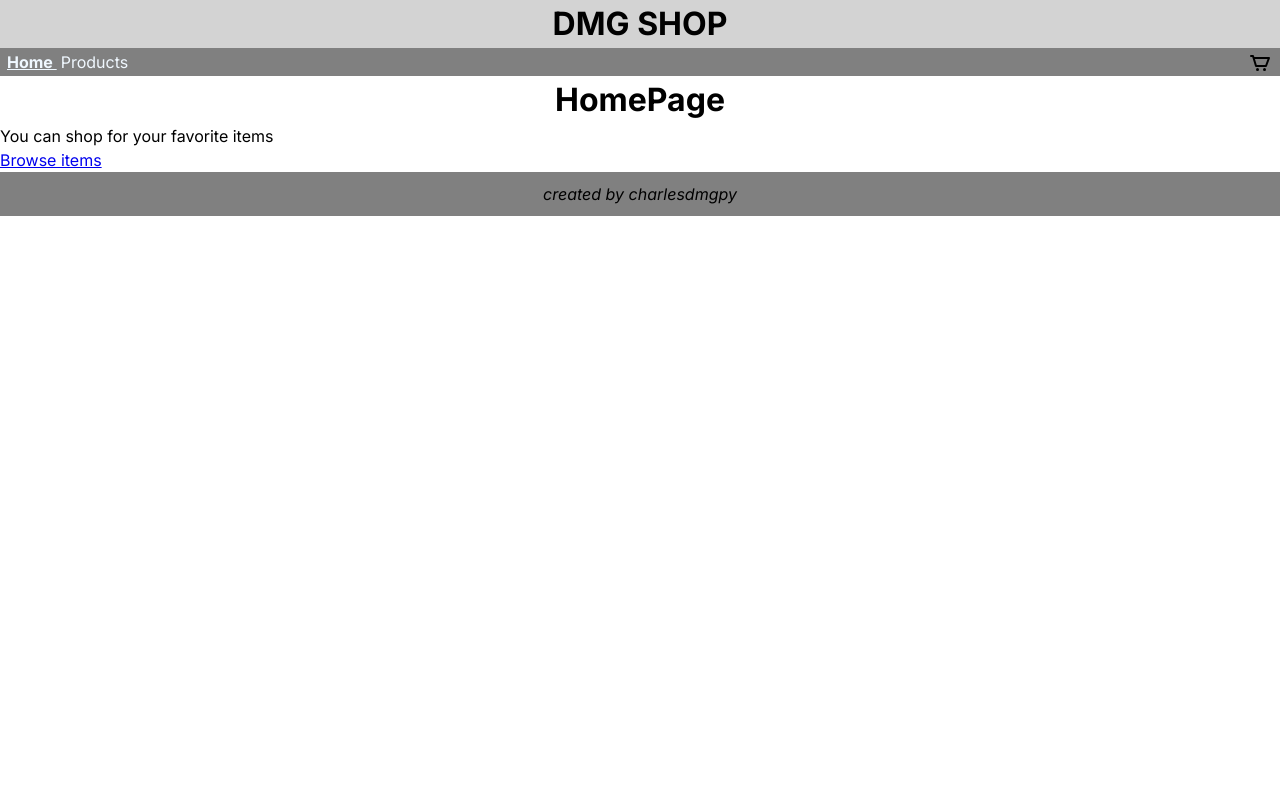
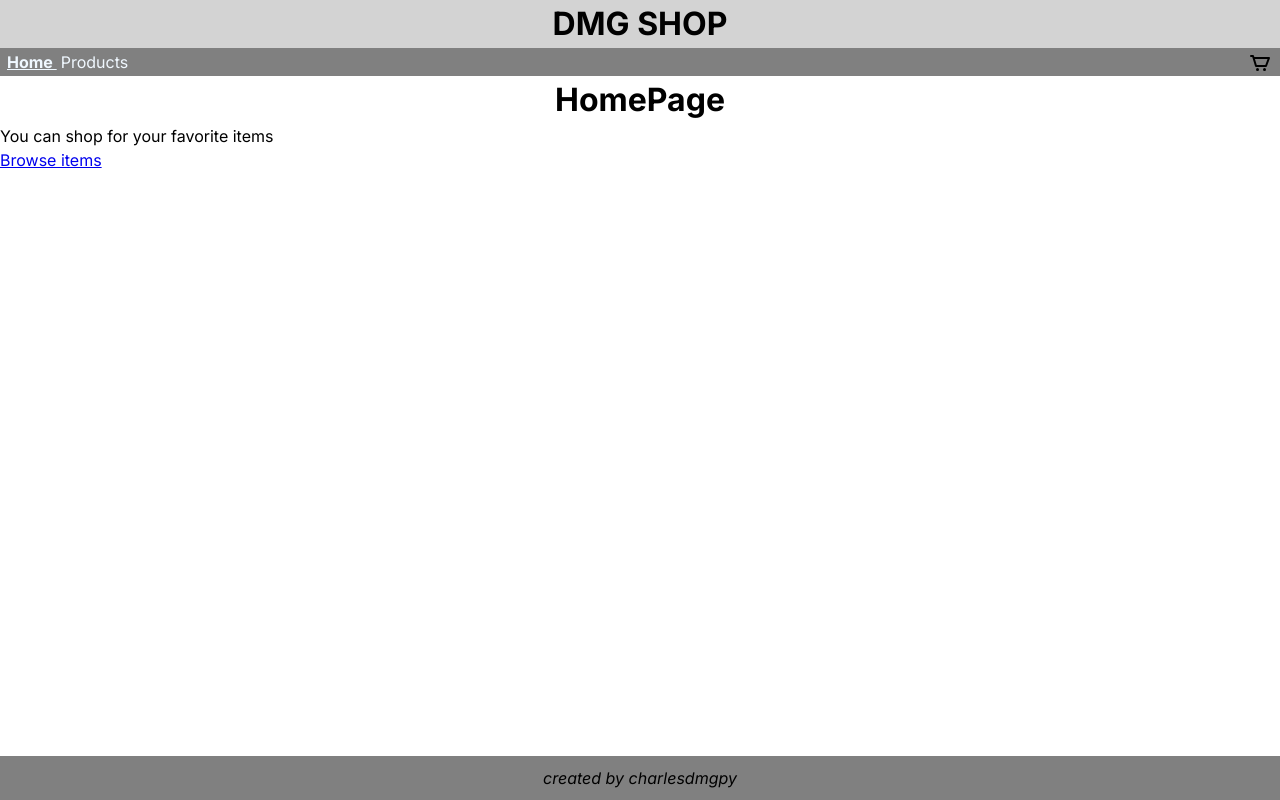
Before and after one commit to charlesdmg-hash/catalogo_de_productos_con_carrito, a React (Vite) app: page / in a window 1280 px wide. Built offline with nearby package versions, Linux system fonts and the light colour scheme.

Commit message:
Styled pages nav in products, fixed footer down and styled not found page

```diff
--- a/index.html
+++ b/index.html
@@ -13,11 +13,7 @@
     <title>DMG SHOP</title>
   </head>
   <body>
-
-    <main>
-      <div id="root"></div>
-    </main>
-
+    <div id="root"></div>
     <script type="module" src="/src/main.jsx"></script>
   </body>
 </html>
--- a/src/App.css
+++ b/src/App.css
@@ -0,0 +1,23 @@
+.app-layout {
+    min-height: 100vh;
+    display: flex;
+    flex-direction: column;
+}
+
+main {
+    flex: 1;
+}
+
+#page-nav {
+    display: flex;
+    justify-content: center;
+    align-items: center;
+    gap: 5px;
+    margin-bottom: 5px;
+}
+
+#not-found-h2 {
+    text-align: center;
+    font-size: 2rem;
+    margin-top: 50%;
+}
--- a/src/App.jsx
+++ b/src/App.jsx
@@ -12,9 +12,10 @@ import ProductDetailPage from "./pages/ProductDetailPage";
 
 function App() {
   return (
-    <>
-    <Header name={ "DMG" }/>
+    <div className="app-layout">
+      <Header name={"DMG"} />
       <NavBar />
+      <main>
         <Routes>
           <Route path="/" element={<HomePage />} />
           <Route path="/products" element={<ShopPage />} />
@@ -22,8 +23,9 @@ function App() {
           <Route path="/cart" element={<CartPage />} />
           <Route path="*" element={<NotFoundPage />} />
         </Routes>
+      </main>
       <Footer />
-    </>
+    </div>
   );
 }
 
--- a/src/components/Footer/Footer.jsx
+++ b/src/components/Footer/Footer.jsx
@@ -1,4 +1,5 @@
 import './Footer.css'
+
 export default function Footer() {
     return (
         <>
--- a/src/pages/NotFoundPage.jsx
+++ b/src/pages/NotFoundPage.jsx
@@ -1,3 +1,3 @@
 export default function NotFoundPage() {
-    return <h2>NotFoundPage</h2>
+    return <h2 id="not-found-h2">ERROR 404 - PAGE NOT FOUND</h2>
 }
--- a/src/pages/ShopPage.jsx
+++ b/src/pages/ShopPage.jsx
@@ -50,10 +50,13 @@ export default function ShopPage() {
         <>
           <ProductList products={paginatedProducts} onAddToCart={addToCart} />
 
-            <button disabled={currentPage === 1} onClick={() => setCurrentPage((prev) => prev - 1)}>
-              Previous
+          <div id="page-nav">
+            <button
+              disabled={currentPage === 1}
+              onClick={() => setCurrentPage((prev) => prev - 1)}
+            >
+              {"<--"}
             </button>
-
 
             <p>
               Page {currentPage} of {totalPages}{" "}
@@ -63,8 +66,9 @@ export default function ShopPage() {
               disabled={currentPage >= totalPages}
               onClick={() => setCurrentPage((prev) => prev + 1)}
             >
-            Next
+              {"-->"}
             </button>
+          </div>
         </>
       )}
     </>
```
Lines whose indentation alone changed are shown as unchanged.
